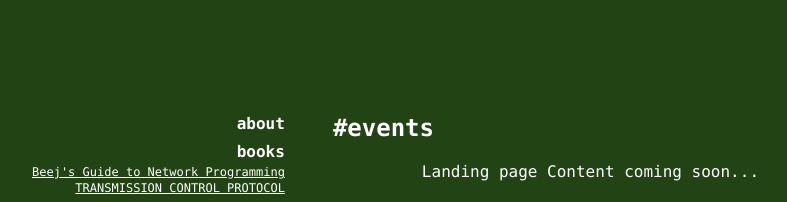
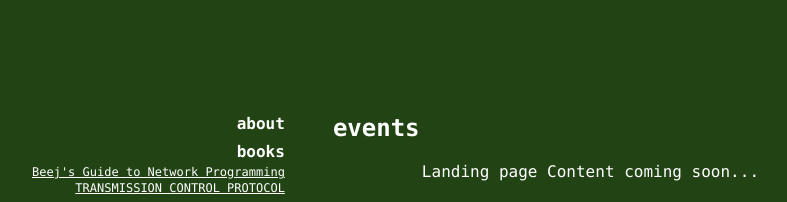
Before and after one commit to oZep/Notes, a React app: page /events in a window 1280 px wide. Shown: the top 202 px of the page, without its empty margins (208-995 px from the left). Built offline with nearby package versions, Linux system fonts and the light colour scheme; the HTML template or start-up script is replaced by a standard one.

Commit message:
last little changes

```diff
--- a/landings/books.tsx
+++ b/landings/books.tsx
@@ -36,7 +36,7 @@ function BooksLanding() {
             <div className="mb-8">
             </div>
             <div className="max-w-4xl">
-                <h1 className="text-2xl font-bold mb-4">#books</h1>
+                <h1 className="text-2xl font-bold mb-4">books</h1>
                 <div className="text-center mb-8">
                 <table align="center">
                     <th>Currently Reading</th><th>&nbsp;</th>
--- a/landings/events.tsx
+++ b/landings/events.tsx
@@ -10,7 +10,7 @@ function EventsLanding() {
             <div className="mb-8">
             </div>
         <div className="max-w-4xl">
-        <h1 className="text-2xl font-bold mb-4">#events</h1>
+        <h1 className="text-2xl font-bold mb-4">events</h1>
         <div className="text-center mb-8">
          Landing page Content coming soon...
         </div>
--- a/landings/notes.tsx
+++ b/landings/notes.tsx
@@ -9,7 +9,7 @@ function NotesLanding() {
       <div className={`min-h-screen ${bgColor} ${textColor} font-mono`}>
             <div className="mb-8">
             </div>
-        <h1 className="text-2xl font-bold mb-4">#notes</h1>
+        <h1 className="text-2xl font-bold mb-4">notes</h1>
         <div className="text-center mb-8">
          Landing page Content coming soon...
         </div>
--- a/src/App.tsx
+++ b/src/App.tsx
@@ -21,7 +21,7 @@ function Home() {
       <div className="mb-8">
       </div>
       <div className="space-y-6">
-        <h1 className="text-2xl font-bold mb-4">#oZep</h1>
+        <h1 className="text-2xl font-bold mb-4">oZep</h1>
           <div className={`border-2 p-4 mb-4 text-center text-gray-500 ${borderColor} ${bgBox}`}>
           <div className="h-48 flex items-center justify-center"><img src="https://github.com/oZep/oZep/blob/main/scrapped-idea/img/fish.webp?raw=true" alt="[image]" /></div>
         </div>
```
